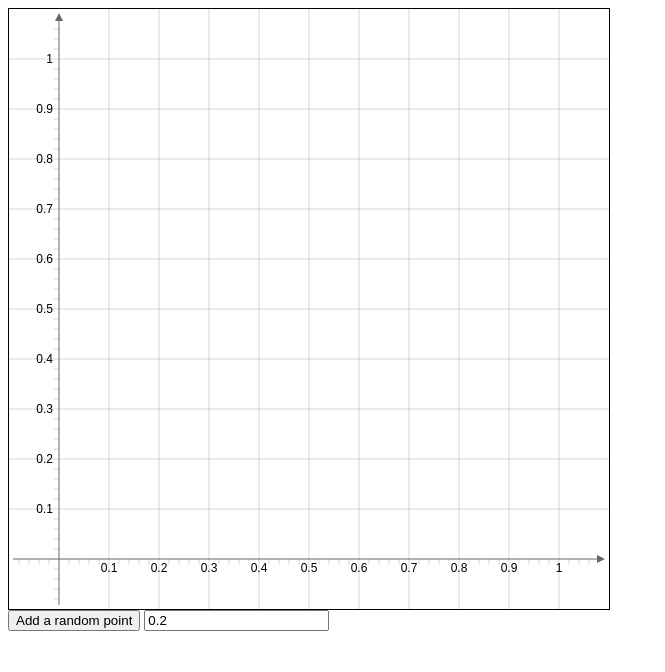
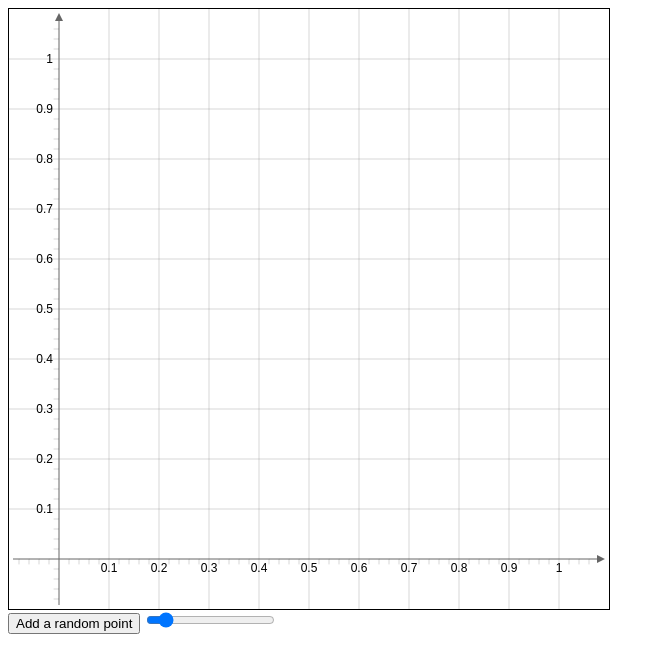
Before and after one commit to StevenClontz/TaDA, a SvelteKit app: page / in a window 1280 px wide. Shown: the top 672 px of the page, without its empty margins (0-665 px from the left). Built offline with nearby package versions, Linux system fonts and the light colour scheme.

Commit message:
epsilon slider

```diff
--- a/src/routes/+page.svelte
+++ b/src/routes/+page.svelte
@@ -94,4 +94,4 @@
     Add a random point
 </button>
 
-<input type="number" on:change={()=>board.update()} bind:value={epsilon}/>
+<input type="range" min="0" max="2" bind:value={epsilon} on:input={()=>board.update()} step=".01">
```
